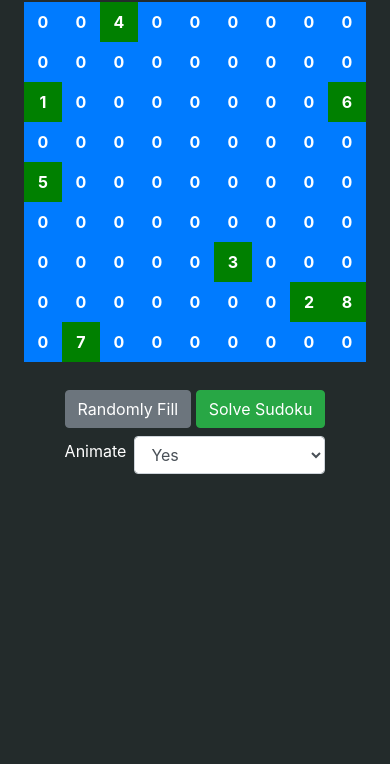
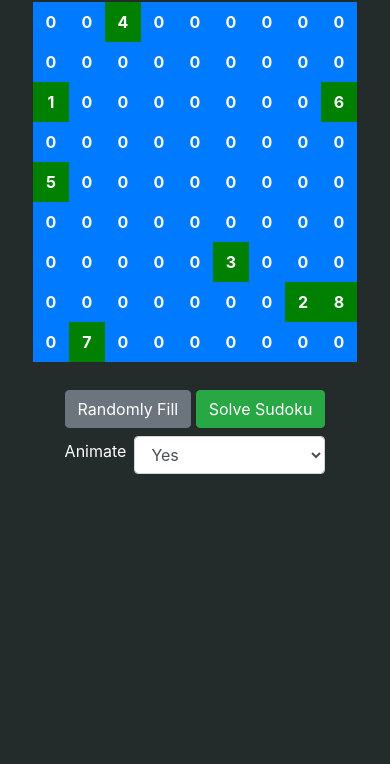
Before and after one commit to Kazuya-san/sudoku_solver, a plain HTML site: page index.html in a window 390 px wide. Shown: the part 80-844 px from the top of the page. Drawn offline with nearby package versions, Linux system fonts and the light colour scheme.

Commit message:
sudoku solver + frontend + responsive2

```diff
--- a/css/style.css
+++ b/css/style.css
@@ -11,15 +11,14 @@ body{
 
 .container{
     display: flex;
-    width: 100vw;
     align-items: center;
     justify-content: center;
     flex-direction: column;
-
+    overflow-x: hidden;
 }
 
 .wrapper {
-    max-width: 95%;
+    max-width: 90%;
     width: 100%;
     margin: auto;
   }
```
